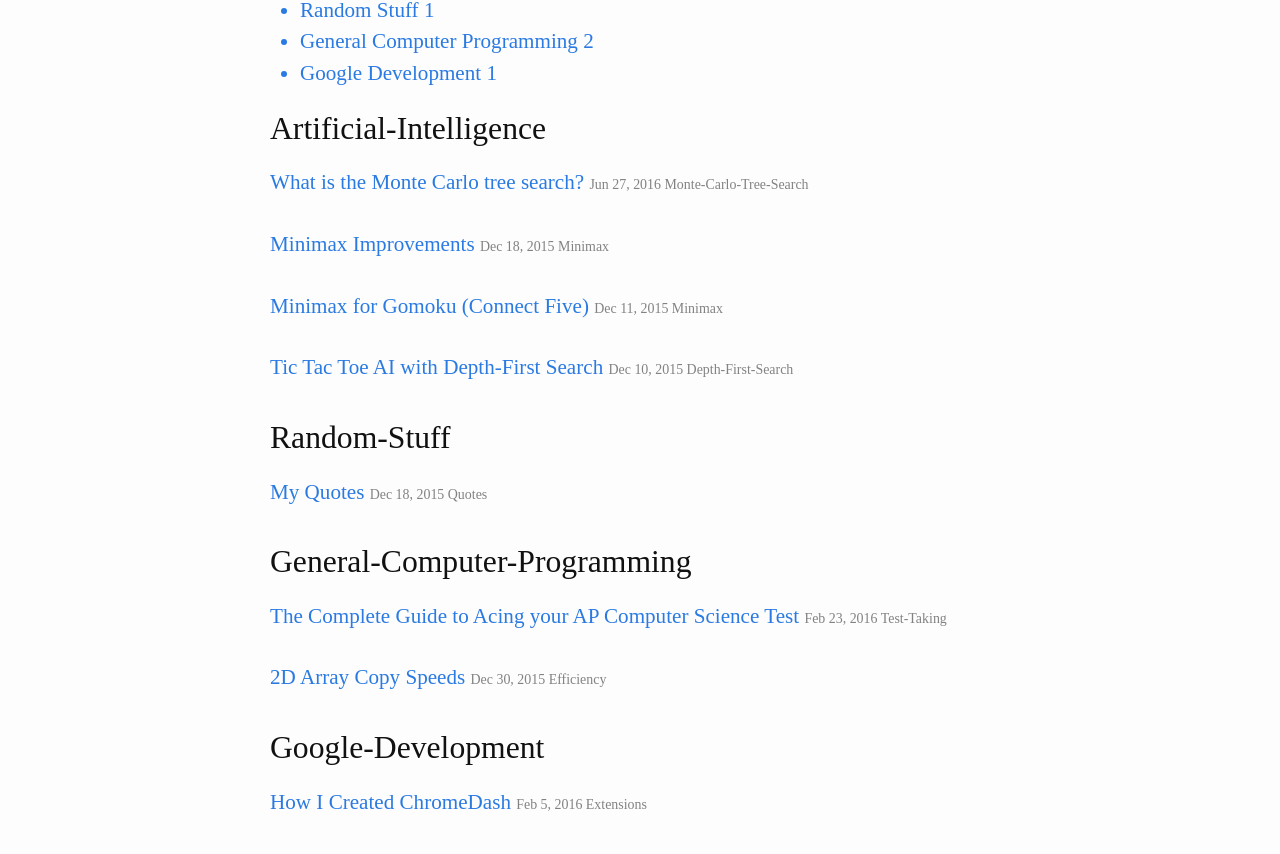
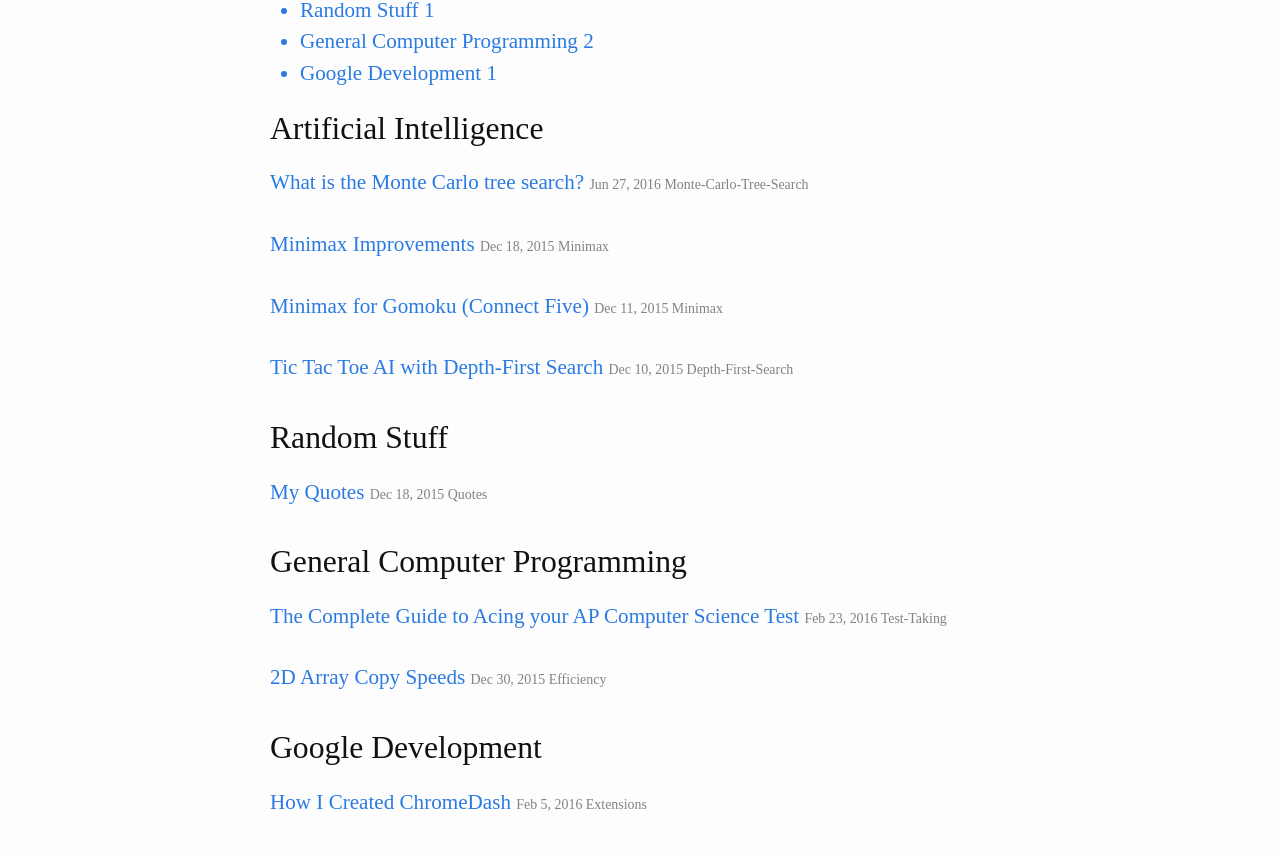
Before and after one commit to The-Ofek-Foundation/blog, a Jekyll site: the page built from index.html, in a window 1280 px wide. Shown: the part 189-1043 px from the top of the page. Built offline with Jekyll 4.4.1, drawn with Linux system fonts in a browser that asks for light colours; comment, search, counter and statistics services are not loaded.

Commit message:
Unhyphenate blog fix

```diff
--- a/index.html
+++ b/index.html
@@ -22,7 +22,7 @@ comments: true
   </ul>
 
   {% for tag in site.categories %}
-    <h2 class="title-case" id="{{ tag[0] }}">{{ tag[0] }}</h2>
+    <h2 class="title-case unhyphenate" id="{{ tag[0] }}">{{ tag[0] }}</h2>
     <ul class="post-list">
       {% assign pages_list = tag[1] %}
       {% for post in pages_list %}
```
